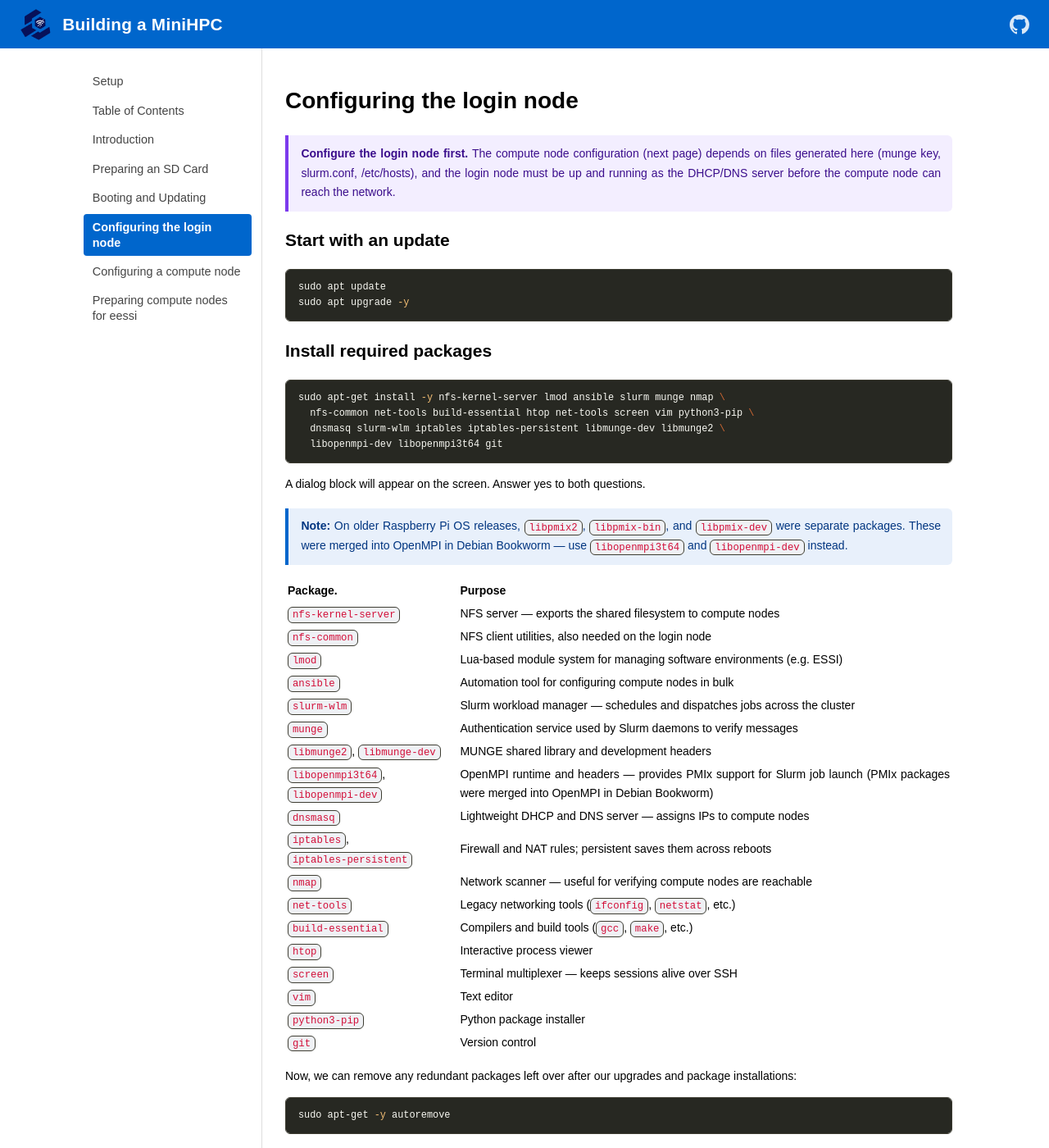
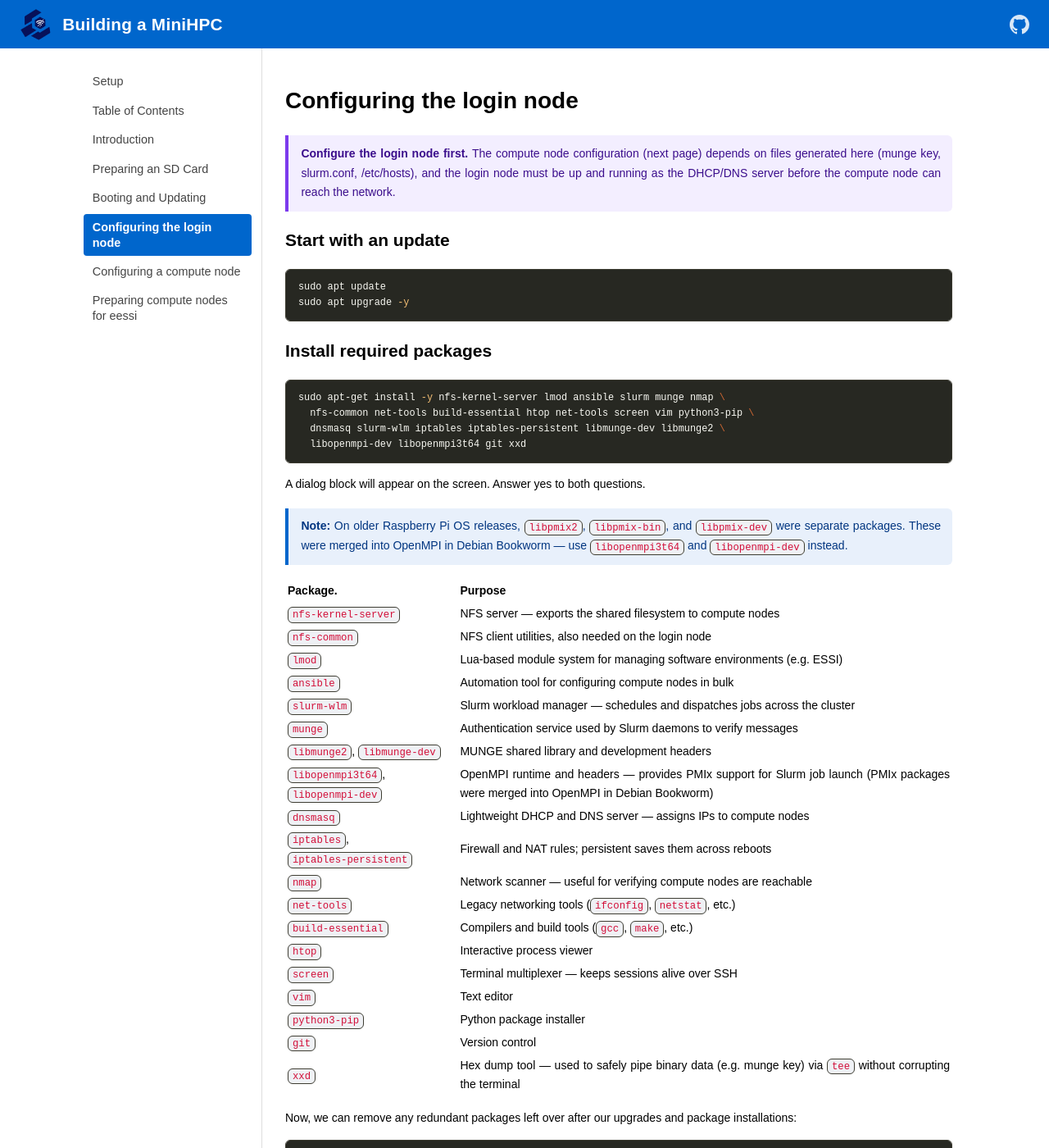
Before and after one commit to carpentriesoffline/Building_a_miniHPC_for_Training, a Jekyll site: the page built from 04-configurationLogin.md, in a window 1280 px wide and 1400 px high. Shown: the whole window at 82% size. Built offline with Jekyll 4.4.1, drawn with Linux system fonts in a browser that asks for light colours; some of the changed text lies outside the part shown.

Commit message:
Don't pipe binary into the terminal
Also, add a useful command for getting back on the internet to the nmcli callout

````diff
--- a/04-configurationLogin.md
+++ b/04-configurationLogin.md
@@ -20,7 +20,7 @@
 sudo apt-get install -y nfs-kernel-server lmod ansible slurm munge nmap \
   nfs-common net-tools build-essential htop net-tools screen vim python3-pip \
   dnsmasq slurm-wlm iptables iptables-persistent libmunge-dev libmunge2 \
-  libopenmpi-dev libopenmpi3t64 git
+  libopenmpi-dev libopenmpi3t64 git xxd
 ```
 
 A dialog block will appear on the screen. Answer yes to both questions.
@@ -49,6 +49,7 @@
 | `vim`                              | Text editor                                                                |
 | `python3-pip`                      | Python package installer                                                   |
 | `git`                              | Version control                                                            |
+| `xxd`                              | Hex dump tool — used to safely pipe binary data (e.g. munge key) via `tee` without corrupting the terminal |
 
 Now, we can remove any redundant packages left over after our upgrades and package installations:
 
@@ -103,6 +104,8 @@
 
 > **Note:** Need to reverse this for any reason?
 > `sudo nmcli con delete eth0-static` is your friend.
+> You may also wish to keep only the wifi as the outgoing route to contact the internet:
+> `sudo ip route del default via 192.168.5.101 dev eth0` will do that, if required.
 
 Verify the address is set:
 
@@ -265,7 +268,7 @@
 
 ```bash
 sudo mkdir /etc/munge
-dd if=/dev/urandom bs=1 count=1024 | sudo tee -a /etc/munge/munge.key
+dd if=/dev/urandom bs=1 count=1024 | sudo tee -a /etc/munge/munge.key | xxd
 ```
 
 Set ownership:
````
